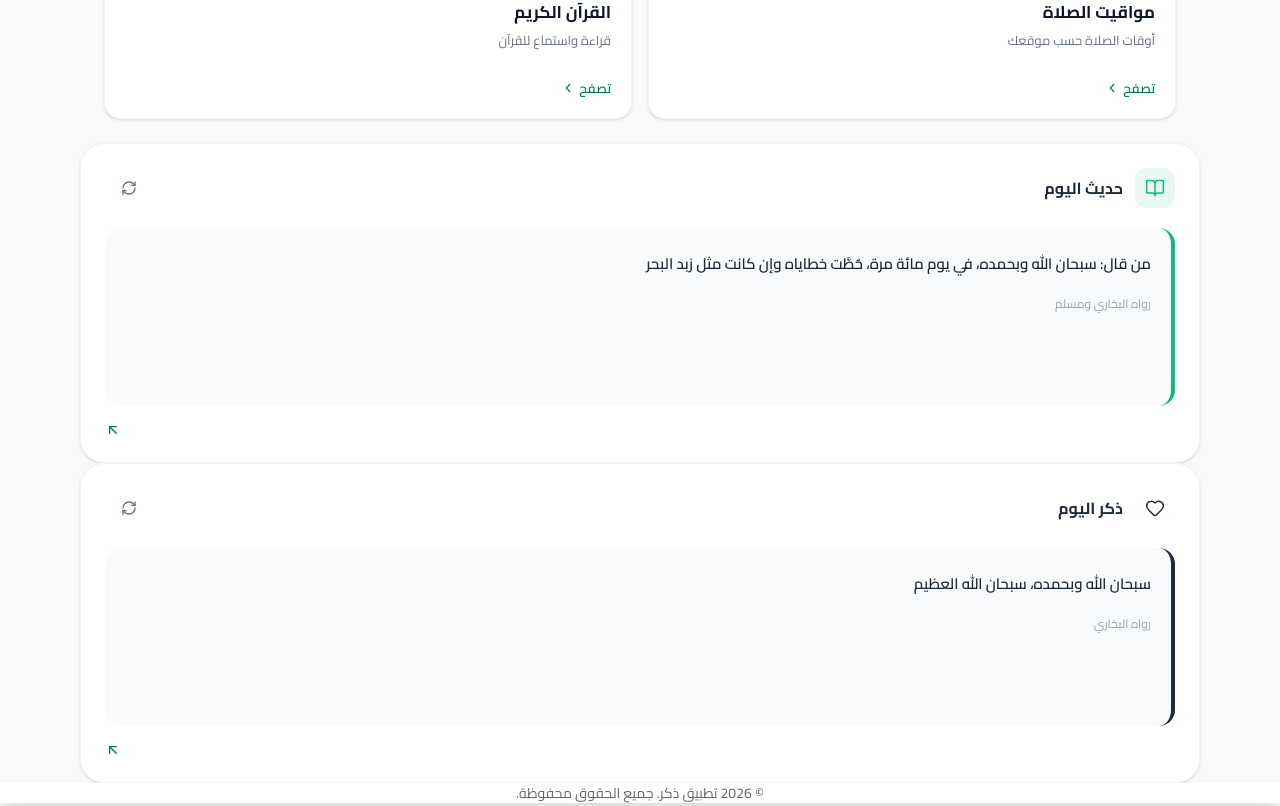
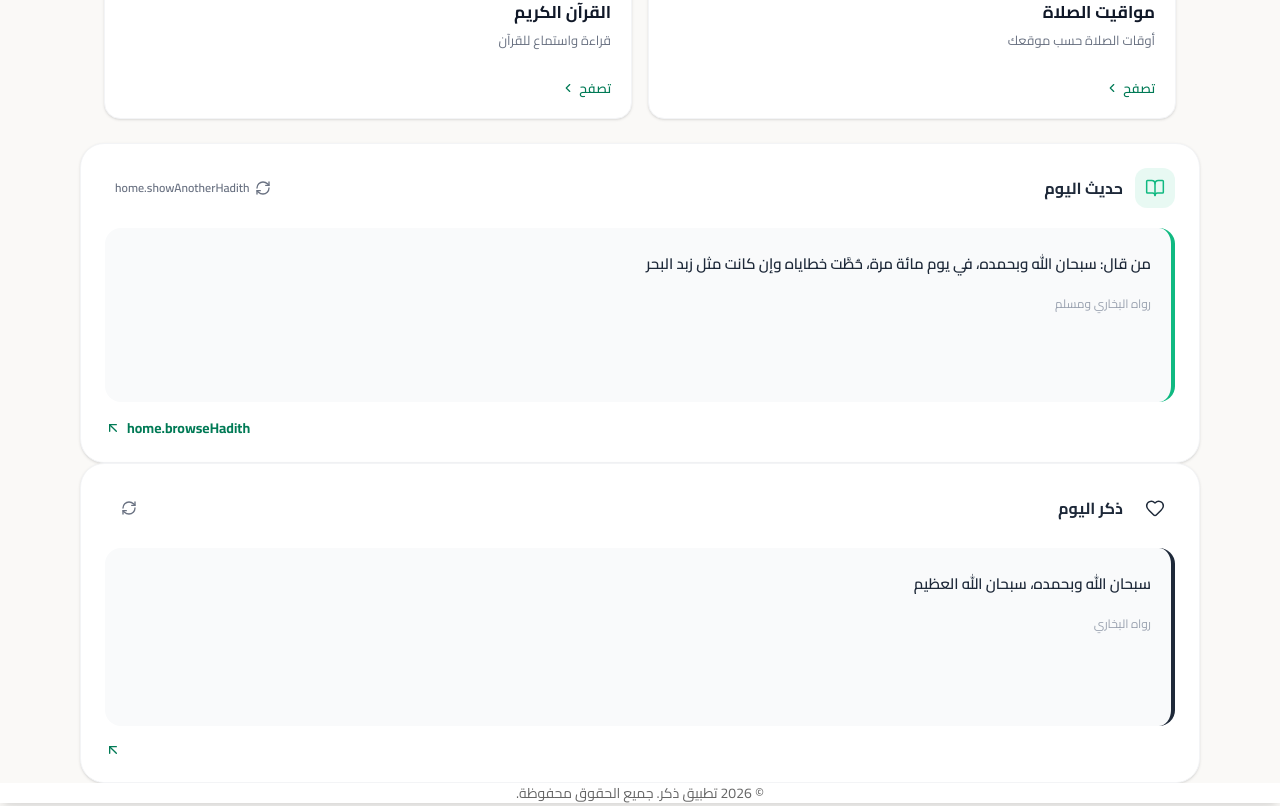
Before and after one commit to ahmedfarghaly261/zikr-app, a Vue app: page / in a window 1280 px wide. Shown: the part 759-1565 px from the top of the page. Built offline with nearby package versions, Linux system fonts and the light colour scheme; no server answers.

Commit message:
feat(components): add todayDua component and enhance todayHadith with loading/error states

```diff
--- /dev/null
+++ b/src/modules/home/components/todayDua.vue
@@ -0,0 +1,34 @@
+<script setup lang="ts">
+import { useI18n } from 'vue-i18n'
+import { Heart } from 'lucide-vue-next'
+import QuoteCard from '@/components/shared/QuoteCard.vue'
+
+defineProps<{
+  title: string
+  text: string
+  source?: string
+  route: string
+}>()
+
+defineEmits<{
+  refresh: []
+}>()
+
+const { t } = useI18n()
+</script>
+
+<template>
+  <QuoteCard
+    :title="title"
+    :text="text"
+    :source="source"
+    :icon="Heart"
+    :route="route"
+    icon-color="#a855f7"
+    accent-color="#a855f7"
+    :refresh-label="t('home.showAnotherDua')"
+    :browse-label="t('home.browseDuas')"
+    :retry-label="t('quran.retry')"
+    @refresh="$emit('refresh')"
+  />
+</template>
--- a/src/modules/home/components/todayHadith.vue
+++ b/src/modules/home/components/todayHadith.vue
@@ -1,17 +1,38 @@
 <script setup lang="ts">
-import QuoteCard from '@/components/shared/QuoteCard.vue';
-import { BookOpen } from 'lucide-vue-next';
+import { useI18n } from 'vue-i18n'
+import { BookOpen } from 'lucide-vue-next'
+import QuoteCard from '@/components/shared/QuoteCard.vue'
 
 defineProps<{
   title: string
   text: string
   source?: string
-}>();
+  route: string
+  loading?: boolean
+  error?: string | null
+}>()
+
+defineEmits<{
+  refresh: []
+  retry: []
+}>()
+
+const { t } = useI18n()
 </script>
+
 <template>
-    <QuoteCard
-  :title="title"
-  :text="text"
-  :source="source"
-  :icon="BookOpen"/>
+  <QuoteCard
+    :title="title"
+    :text="text"
+    :source="source"
+    :icon="BookOpen"
+    :route="route"
+    :loading="loading"
+    :error="error"
+    :refresh-label="t('home.showAnotherHadith')"
+    :browse-label="t('home.browseHadith')"
+    :retry-label="t('quran.retry')"
+    @refresh="$emit('refresh')"
+    @retry="$emit('retry')"
+  />
 </template>
```
